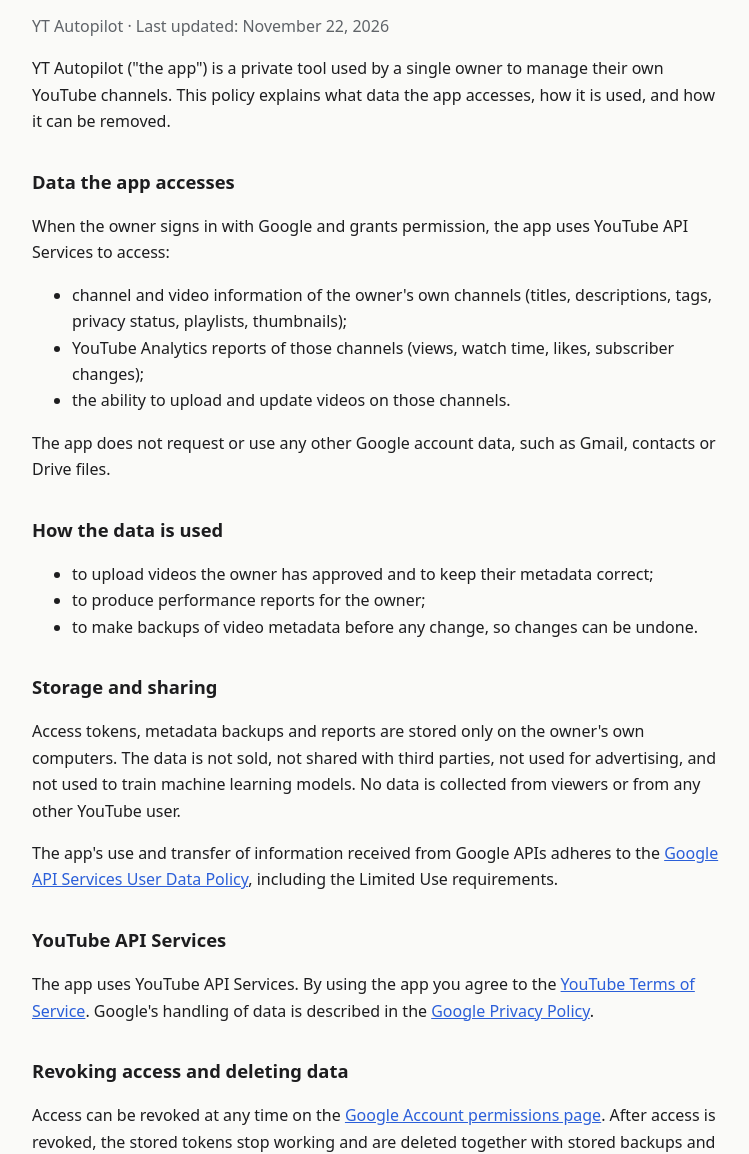
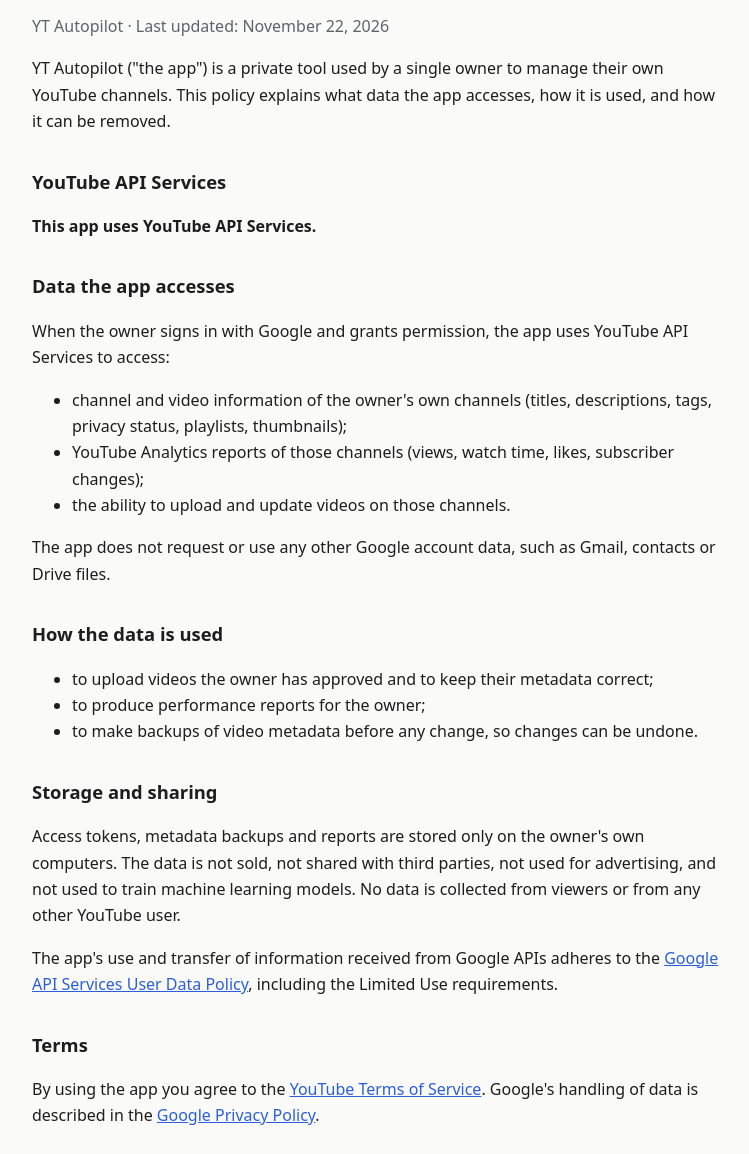
Before and after one commit to backmy/backmy.github.io, a plain HTML site: page privacy.html in a window 1280 px wide. Shown: the part 146-1300 px from the top of the page, without its empty margins (264-1013 px from the left). Drawn offline with Linux system fonts and the light colour scheme.

Commit message:
Add YouTube API compliance details
Co-Authored-By: Claude Opus 5.5 <noreply@anthropic.com>

```diff
--- a/privacy.html
+++ b/privacy.html
@@ -6,6 +6,8 @@
 <h1>Privacy Policy</h1>
 <p class="muted">YT Autopilot · Last updated: November 22, 2026</p>
 <p>YT Autopilot ("the app") is a private tool used by a single owner to manage their own YouTube channels. This policy explains what data the app accesses, how it is used, and how it can be removed.</p>
+<h2>YouTube API Services</h2>
+<p><strong>This app uses YouTube API Services.</strong></p>
 <h2>Data the app accesses</h2>
 <p>When the owner signs in with Google and grants permission, the app uses YouTube API Services to access:</p>
 <ul>
@@ -23,10 +25,10 @@
 <h2>Storage and sharing</h2>
 <p>Access tokens, metadata backups and reports are stored only on the owner's own computers. The data is not sold, not shared with third parties, not used for advertising, and not used to train machine learning models. No data is collected from viewers or from any other YouTube user.</p>
 <p>The app's use and transfer of information received from Google APIs adheres to the <a href="https://developers.google.com/terms/api-services-user-data-policy">Google API Services User Data Policy</a>, including the Limited Use requirements.</p>
-<h2>YouTube API Services</h2>
-<p>The app uses YouTube API Services. By using the app you agree to the <a href="https://www.youtube.com/t/terms">YouTube Terms of Service</a>. Google's handling of data is described in the <a href="https://policies.google.com/privacy">Google Privacy Policy</a>.</p>
+<h2>Terms</h2>
+<p>By using the app you agree to the <a href="https://www.youtube.com/t/terms">YouTube Terms of Service</a>. Google's handling of data is described in the <a href="https://policies.google.com/privacy">Google Privacy Policy</a>.</p>
 <h2>Revoking access and deleting data</h2>
-<p>Access can be revoked at any time on the <a href="https://myaccount.google.com/permissions">Google Account permissions page</a>. After access is revoked, the stored tokens stop working and are deleted together with stored backups and reports within 30 days. Stored API data is also refreshed or deleted at least every 30 days.</p>
+<p>Access can be revoked at any time on the Google security settings page: <a href="https://security.google.com/settings/security/permissions">https://security.google.com/settings/security/permissions</a>. When access is revoked, the stored tokens stop working and all stored YouTube API data (metadata backups and reports) is deleted within 7 days. Independently of revocation, stored YouTube API data is refreshed or deleted at least every 30 days, and any deletion request is completed within 7 days.</p>
 <h2>Changes and contact</h2>
 <p>Changes to this policy are published on this page with a new date. Questions can be sent through the contact address shown on the app's Google sign-in screen, or by opening an issue in this site's <a href="https://github.com/backmy/backmy.github.io/issues">GitHub repository</a>.</p>
 <footer>YT Autopilot · <a href="./">Home</a></footer>
--- a/style.css
+++ b/style.css
@@ -4,3 +4,4 @@
 main{max-width:720px;margin:0 auto;padding:48px 16px 64px}h1{font-size:1.9rem;line-height:1.25;margin:0 0 8px}
 h2{font-size:1.15rem;margin:32px 0 8px}p,li{color:var(--fg)}.muted{color:var(--muted)}a{color:var(--accent)}
 nav{display:flex;gap:16px;margin-bottom:32px;font-size:.95rem}footer{margin-top:48px;padding-top:16px;border-top:1px solid var(--line);font-size:.9rem;color:var(--muted)}
+.badge{margin-top:32px;display:inline-block;padding:8px 12px;border:1px solid var(--line);border-radius:8px;font-size:.92rem}
```
Also changed, not shown: index.html (+3 -1 lines), terms.html (+1 -1 lines).
